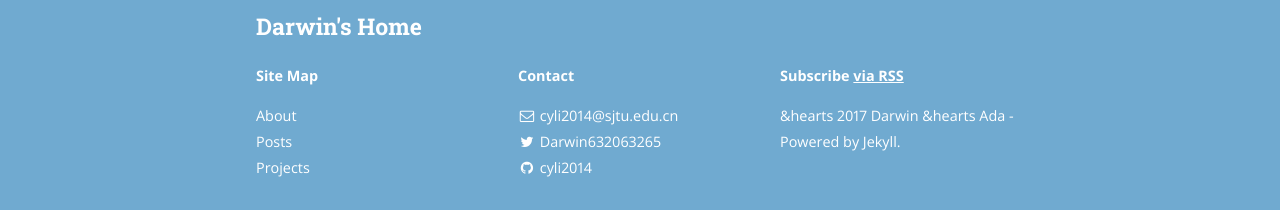
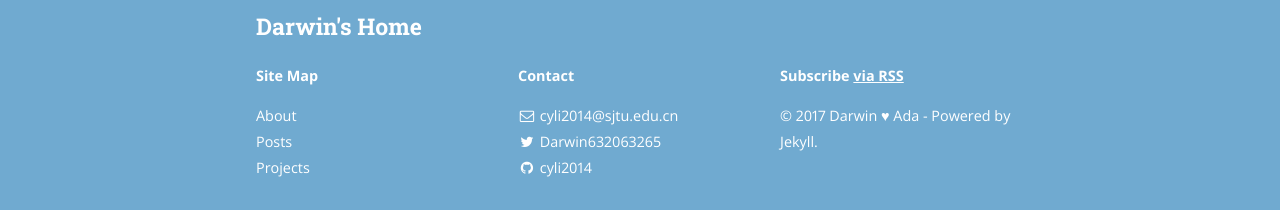
Before and after one commit to cyli2014/cyli2014.github.io, a Jekyll site: the page built from index.html, in a window 1280 px wide. Shown: the part 1094-1304 px from the top of the page. Built offline with Jekyll 4.4.1, drawn with Linux system fonts in a browser that asks for light colours; nearby versions of some CDN libraries; the list of posts is cut into pages by our own code.

Commit message:
Edit configuration file.

```diff
--- a/_config.yml
+++ b/_config.yml
@@ -14,7 +14,7 @@ subtitle: "Live for yourself."
 email: cyli2014@sjtu.edu.cn
 name: Darwin Li
 description: >
-  <p> &hearts 2017 Darwin &hearts Ada - Powered by Jekyll. </p>
+  <p> &copy 2017 Darwin &#9829 Ada - Powered by Jekyll. </p>
 # Base URL of site (i.e. /blog). It should always start with a slash,
 # and never end with a slash. Set it to a blank value if hosting at the
 # root of your server.
```
